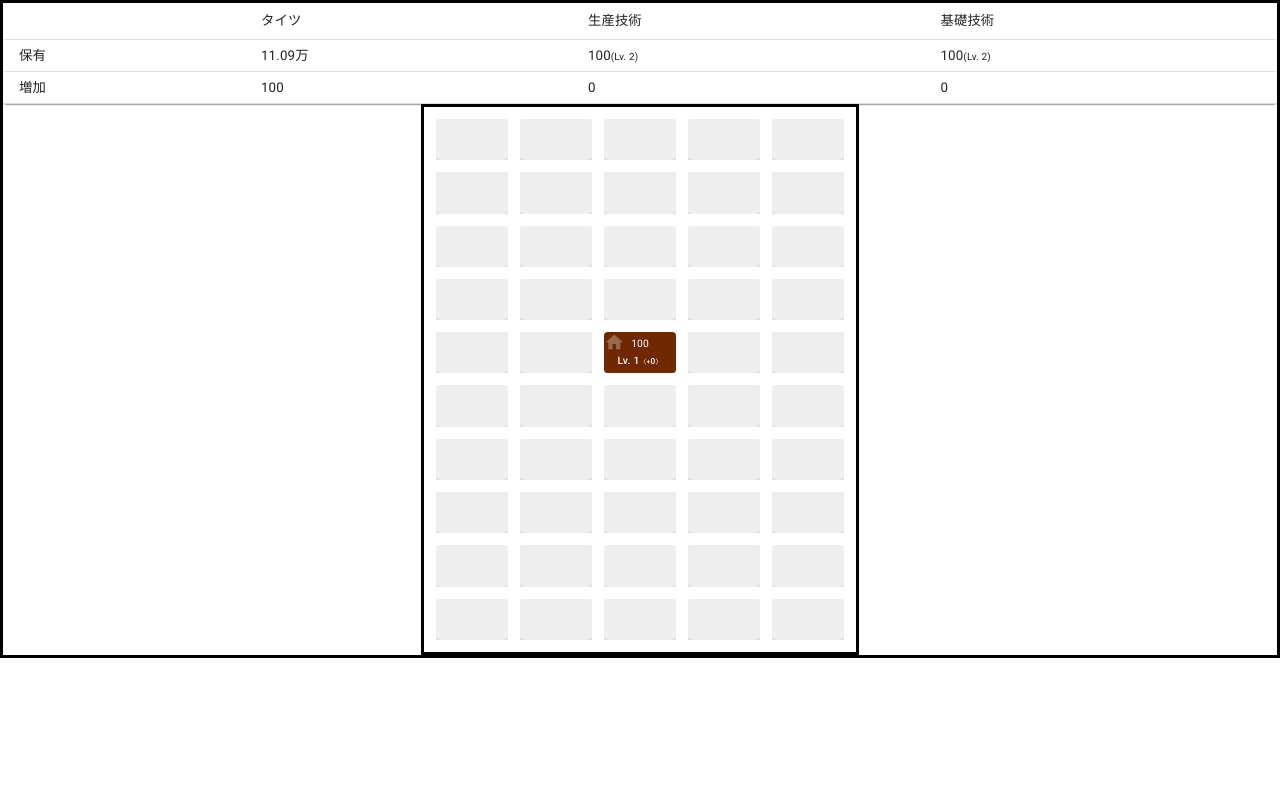
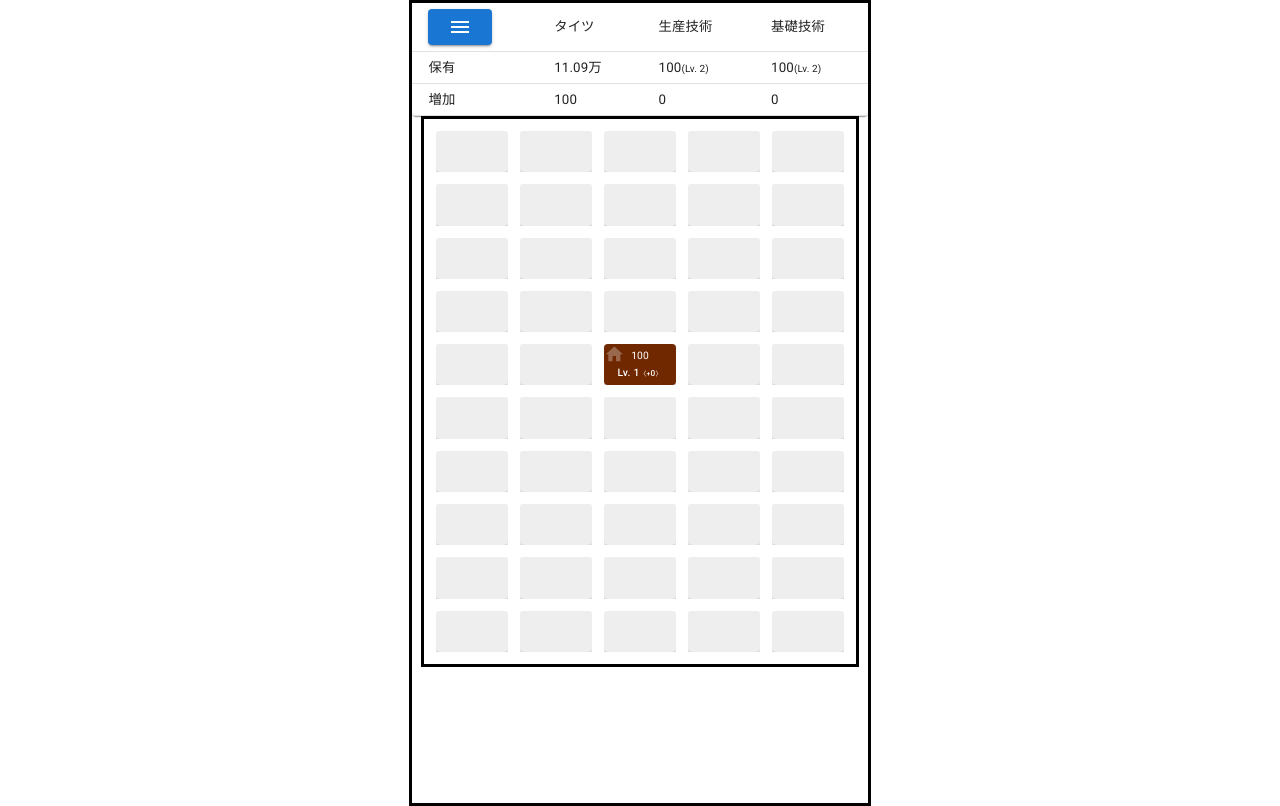
Before and after one commit to nabetani/game24f, a React (Vite) app in the folder tfactory/: page / in a window 1280 px wide. Built offline with nearby package versions, Linux system fonts and the light colour scheme.

Commit message:
世界のリセット

```diff
--- a/tfactory/src/App.tsx
+++ b/tfactory/src/App.tsx
@@ -1,66 +1,11 @@
 import Field from './Field'
 import './App.css'
 import * as G from "./game"
-import * as U from './util'
 import React from 'react'
-import { useImmer, Updater } from 'use-immer';
+import { useImmer } from 'use-immer';
 import * as Layout from "./layout"
-import * as Mui from "@mui/material";
 import * as WS from "./wstorage";
-
-import { hexToRgb } from '@mui/material';
-import { fontSize, height } from '@mui/system';
-
-function HeaderStatus(p: {
-  world: G.World,
-}): JSX.Element {
-  const r0 = { name: "保有", v: p.world.powers }
-  const r1 = { name: "増加", v: G.incomeW(p.world) }
-  const cellStyle = { fontSize: Layout.clientWH().h / 60 }
-  const cellWithLevel = (v: number): JSX.Element =>
-    <Mui.TableCell sx={cellStyle}>
-      <Mui.Stack direction={"row"} alignItems={"baseline"}>
-        {U.numText(v)}
-        <Mui.Typography fontSize={Layout.clientWH().h / 80}>
-          (Lv. {G.buildLevel(v)})
-        </Mui.Typography>
-      </Mui.Stack>
-    </Mui.TableCell>
-  return (
-    <Mui.TableContainer component={Mui.Paper}>
-      <Mui.Table sx={{}} size="small" >
-        <Mui.TableHead>
-          <Mui.TableRow>
-            <Mui.TableCell sx={cellStyle} ></Mui.TableCell>
-            <Mui.TableCell sx={cellStyle} >タイツ</Mui.TableCell>
-            <Mui.TableCell sx={cellStyle} >生産技術</Mui.TableCell>
-            <Mui.TableCell sx={cellStyle} >基礎技術</Mui.TableCell>
-          </Mui.TableRow>
-        </Mui.TableHead>
-        <Mui.TableBody>
-          <Mui.TableRow key={r0.name}>
-            <Mui.TableCell sx={cellStyle} component="th" scope="row">
-              {r0.name}
-            </Mui.TableCell>
-            <Mui.TableCell sx={cellStyle}>{U.numText(r0.v.money)}</Mui.TableCell>
-            {cellWithLevel(r0.v.pDev)}
-            {cellWithLevel(r0.v.bDev)}
-          </Mui.TableRow>
-
-          <Mui.TableRow key={r1.name}>
-            <Mui.TableCell sx={cellStyle} component="th" scope="row">
-              {r1.name}
-            </Mui.TableCell>
-            <Mui.TableCell sx={cellStyle}>{U.numText(r1.v.money)}</Mui.TableCell>
-            <Mui.TableCell sx={cellStyle} >{U.numText(r1.v.pDev)}</Mui.TableCell>
-            <Mui.TableCell sx={cellStyle} >{U.numText(r1.v.bDev)}</Mui.TableCell>
-          </Mui.TableRow>
-
-        </Mui.TableBody>
-      </Mui.Table>
-    </Mui.TableContainer>
-  );
-}
+import { Header } from "./Header"
 
 function App() {
   const [wo, updateWorld] = useImmer(WS.world.value)
@@ -76,13 +21,35 @@ function App() {
       clearTimeout(timeoutId)
     }
   }, [wo])
+  const c = Layout.clientWH()
+  const op = (cmd: string): void => {
+    switch (cmd) {
+      case "reset":
+        updateWorld(w => {
+          const e = G.emptyWorld()
+          w.buildings = e.buildings
+          w.duration = e.duration
+          w.powers = e.powers
+          w.size = e.size
+        })
+    }
+  }
 
   return (
-    <div style={{
-      borderStyle: "solid",
-    }}>
-      <HeaderStatus world={wo} />
-      <Field world={wo} updateWorld={updateWorld} />
+    <div style={{}}>
+      <div style={{
+        margin: "auto",
+        borderStyle: "solid",
+        width: c.w,
+        minWidth: c.w,
+        maxWidth: c.w,
+        height: c.h,
+        minHeight: c.h,
+        maxHeight: c.h,
+      }}>
+        <Header world={wo} op={op} />
+        <Field world={wo} updateWorld={updateWorld} />
+      </div >
     </div >
   )
 }
--- a/tfactory/src/Field.tsx
+++ b/tfactory/src/Field.tsx
@@ -6,7 +6,6 @@ import * as G from "./game"
 import TabList from '@mui/lab/TabList';
 import TabPanel from '@mui/lab/TabPanel';
 import { Updater } from 'use-immer';
-import { Upcoming } from "@mui/icons-material";
 import * as Layout from "./layout"
 import * as Icon from '@mui/icons-material';
 
--- /dev/null
+++ b/tfactory/src/Header.tsx
@@ -0,0 +1,164 @@
+import './App.css'
+import * as G from "./game"
+import * as U from './util'
+import * as Layout from "./layout"
+import * as Mui from "@mui/material";
+import * as Icon from '@mui/icons-material';
+import * as MuiL from "@mui/lab";
+import React from 'react'
+
+const mtab = {
+  general: "mtab-general",
+  reset: "mtab-reset",
+} as const
+
+function GeneralUI(p: {
+  op: (cmd: string) => void,
+  closer: () => void,
+}): JSX.Element {
+  return <>
+    <Mui.Stack direction={"column"}>
+      <Mui.Stack direction={"row"} alignItems={'baseline'}>
+        <Mui.Typography>サウンド</Mui.Typography>
+        <Mui.Switch></Mui.Switch>
+      </Mui.Stack>
+    </Mui.Stack >
+  </>
+}
+
+function ResetUI(p: {
+  op: (cmd: string) => void,
+  closer: () => void,
+}): JSX.Element {
+  const [visible, setVisible] = React.useState<boolean>(false);
+  return <>
+    <Mui.Stack direction={"column"} gap={3}>
+      <Mui.Stack direction={"row"} alignItems={'baseline'} gap={3}>
+        <Mui.Typography>最初からやりなおす</Mui.Typography>
+        <Mui.Button variant='contained' color='warning' onClick={() => { setVisible(true) }}>実行</Mui.Button>
+      </Mui.Stack>
+      {visible ? <>
+        <Mui.Button variant='contained' color='error' onClick={() => { p.closer(); p.op("reset") }}>本当に実行する！</Mui.Button>
+      </> : <></>}
+    </Mui.Stack >
+  </>
+}
+
+function RootMenuUI(p: {
+  op: (cmd: string) => void,
+  closer: () => void,
+}): JSX.Element {
+  const [value, setValue] = React.useState<string>(mtab.general);
+  const handleChange = (_: React.SyntheticEvent, newValue: string) => {
+    setValue(newValue);
+  };
+
+  return <>
+    <MuiL.TabContext value={value}>
+      <Mui.Box sx={{ borderBottom: 1, borderColor: 'divider' }}>
+        <MuiL.TabList onChange={handleChange} aria-label="lab API tabs example" >
+          <Mui.Tab label="設定" value={mtab.general} />
+          <Mui.Tab label="リセット" value={mtab.reset} />
+        </MuiL.TabList>
+      </Mui.Box>
+      <MuiL.TabPanel value={mtab.general}>
+        <GeneralUI op={p.op} closer={p.closer} />
+      </MuiL.TabPanel>
+      <MuiL.TabPanel value={mtab.reset}>
+        <ResetUI op={p.op} closer={p.closer} />
+      </MuiL.TabPanel>
+    </MuiL.TabContext>
+  </>
+}
+
+function MenuButton(p: {
+  op: (cmd: string) => void,
+}): JSX.Element {
+  const [anchor, setAnchor] = React.useState<HTMLElement | null | undefined>(null);
+  const open = Boolean(anchor);
+  const handleClick = (event: React.MouseEvent<HTMLElement>) => {
+    setAnchor(event.currentTarget);
+  };
+  const handleClose = () => {
+    setAnchor(null);
+  };
+  const id = "rootmenu"
+
+  return <><Mui.Button variant='contained' onClick={handleClick}>
+    <Icon.Menu />
+  </Mui.Button>
+    <Mui.Popover
+      id={id}
+      open={open}
+      anchorEl={anchor}
+      onClose={handleClose}
+      anchorOrigin={{
+        vertical: 'bottom',
+        horizontal: 'left',
+      }}>
+      <RootMenuUI op={p.op} closer={handleClose} /></Mui.Popover></>
+}
+
+
+function HeaderStatus(p: {
+  world: G.World,
+  op: (cmd: string) => void,
+}): JSX.Element {
+  const r0 = { name: "保有", v: p.world.powers }
+  const r1 = { name: "増加", v: G.incomeW(p.world) }
+  const cellStyle = { fontSize: Layout.clientWH().h / 60 }
+  const cellWithLevel = (v: number): JSX.Element =>
+    <Mui.TableCell sx={cellStyle}>
+      <Mui.Stack direction={"row"} alignItems={"baseline"}>
+        {U.numText(v)}
+        <Mui.Typography fontSize={Layout.clientWH().h / 80}>
+          (Lv. {G.buildLevel(v)})
+        </Mui.Typography>
+      </Mui.Stack>
+    </Mui.TableCell>
+  return (
+    <Mui.TableContainer component={Mui.Paper}>
+      <Mui.Table sx={{}} size="small" >
+        <Mui.TableHead>
+          <Mui.TableRow>
+            <Mui.TableCell sx={cellStyle} >
+              <MenuButton op={p.op} />
+            </Mui.TableCell>
+            <Mui.TableCell sx={cellStyle} >タイツ</Mui.TableCell>
+            <Mui.TableCell sx={cellStyle} >生産技術</Mui.TableCell>
+            <Mui.TableCell sx={cellStyle} >基礎技術</Mui.TableCell>
+          </Mui.TableRow>
+        </Mui.TableHead>
+        <Mui.TableBody>
+          <Mui.TableRow key={r0.name}>
+            <Mui.TableCell sx={cellStyle} component="th" scope="row">
+              {r0.name}
+            </Mui.TableCell>
+            <Mui.TableCell sx={cellStyle}>{U.numText(r0.v.money)}</Mui.TableCell>
+            {cellWithLevel(r0.v.pDev)}
+            {cellWithLevel(r0.v.bDev)}
+          </Mui.TableRow>
+
+          <Mui.TableRow key={r1.name}>
+            <Mui.TableCell sx={cellStyle} component="th" scope="row">
+              {r1.name}
+            </Mui.TableCell>
+            <Mui.TableCell sx={cellStyle}>{U.numText(r1.v.money)}</Mui.TableCell>
+            <Mui.TableCell sx={cellStyle} >{U.numText(r1.v.pDev)}</Mui.TableCell>
+            <Mui.TableCell sx={cellStyle} >{U.numText(r1.v.bDev)}</Mui.TableCell>
+          </Mui.TableRow>
+
+        </Mui.TableBody>
+      </Mui.Table>
+    </Mui.TableContainer>
+  );
+}
+
+export function Header(p: {
+  world: G.World,
+  op: (cmd: string) => void,
+}): JSX.Element {
+  return <>
+    <HeaderStatus world={p.world} op={p.op} />
+  </>
+}
```
